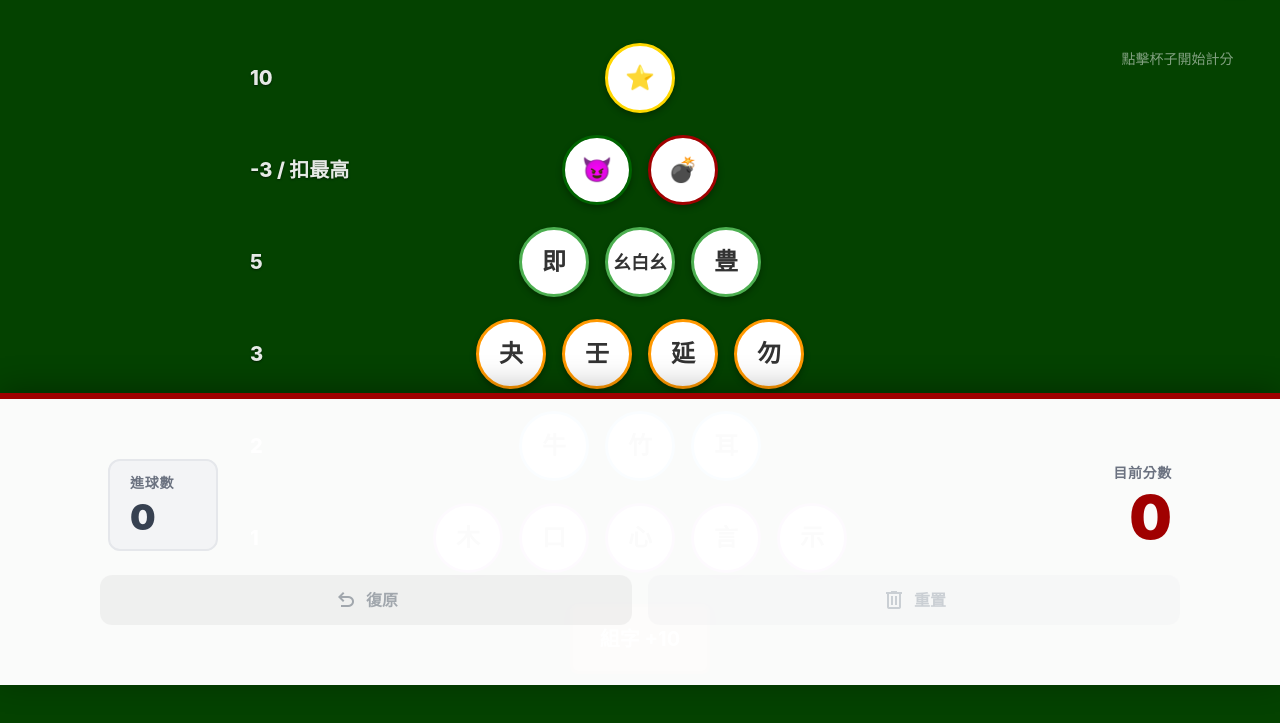
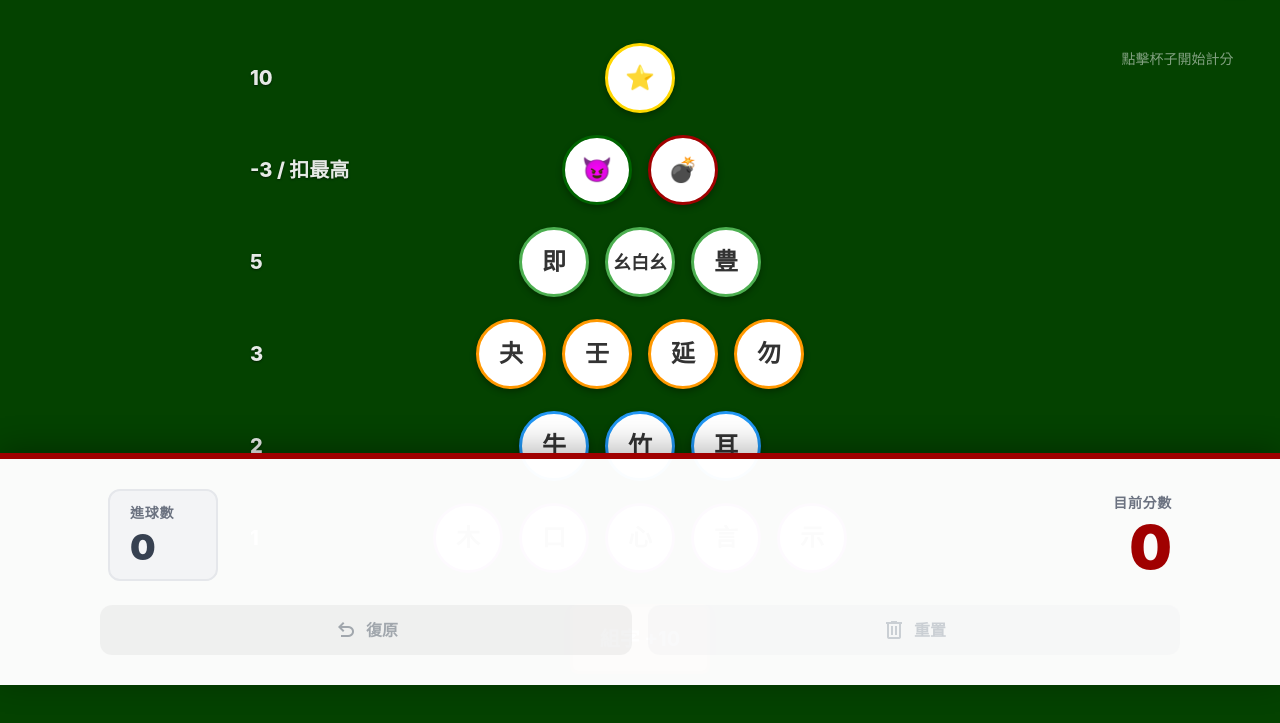
Before and after one commit to xuan1102/Xmas-blessings, a plain HTML site: page index.html in a window 1280 px wide. Shown: the part 115-838 px from the top of the page. Drawn offline with nearby package versions, Linux system fonts and the light colour scheme.

Commit message:
Update index.html

```diff
--- a/index.html
+++ b/index.html
@@ -202,7 +202,7 @@
             width: 100%;
             background: rgba(255, 255, 255, 0.98);
             box-shadow: 0 -4px 30px rgba(0,0,0,0.3);
-            padding: 60px 100px 60px 100px;
+            padding: 30px 100px 30px 100px;
             z-index: 50;
             border-top: 6px solid #a00000;
             display: flex;
```
